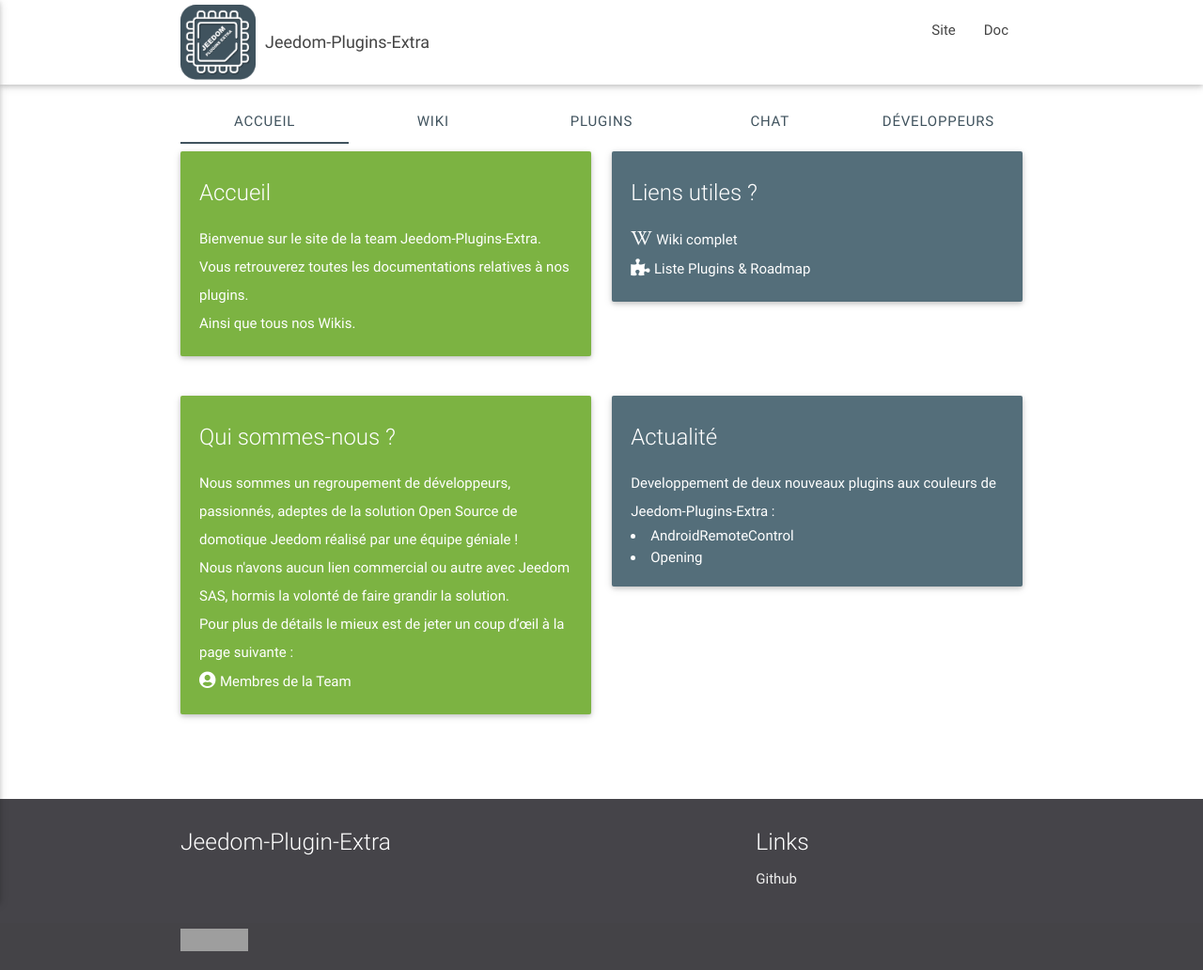
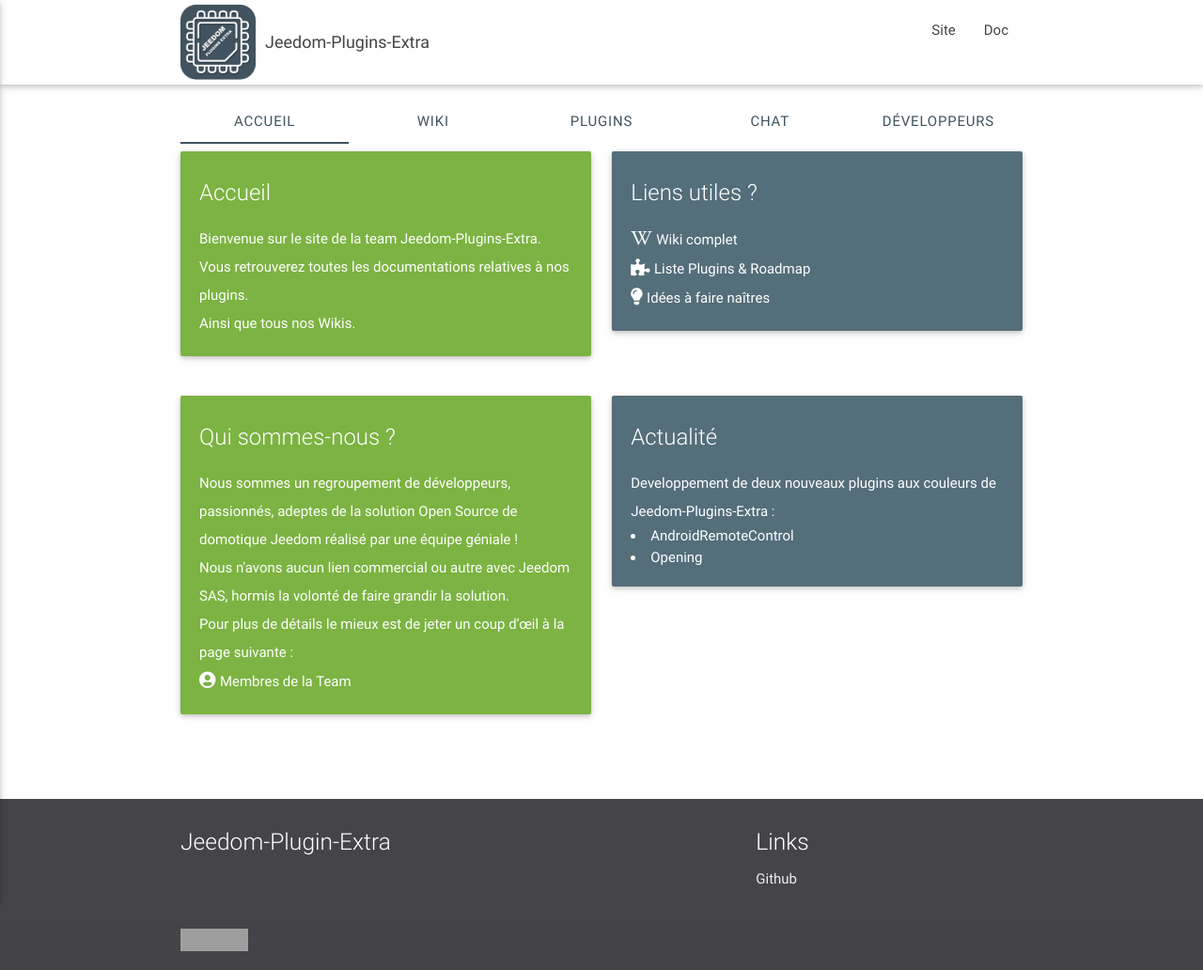
Before and after one commit to NextDom/NextDom.github.io, a Jekyll site: the page index.html, which Jekyll copies as it is, in a window 1280 px wide. Shown: the whole page at 94% size. Built offline with Jekyll 4.4.1, drawn with Linux system fonts in a browser that asks for light colours; nearby versions of some CDN libraries; grey boxes are pictures that could not be loaded.

Commit message:
Update index.html

```diff
--- a/index.html
+++ b/index.html
@@ -80,7 +80,8 @@
  									<p>
                                       <a class="white-text" style="font-size:1.2rem"><i class="fab fa-wikipedia-w"></i> <a class="white-text" href="https://github.com/Jeedom-Plugins-Extra/Jeedom-Plugins-Extra/wiki">Wiki complet</a></br>
                                       <a class="white-text" style="font-size:1.2rem"><i class="fas fa-puzzle-piece"></i> <a class="white-text" href="https://github.com/Jeedom-Plugins-Extra/Jeedom-Plugins-Extra/wiki/03-Liste-Plugins-&-Roadmap">  Liste Plugins & Roadmap</a></br>
- 									</p>
+ 							                              <a class="white-text" style="font-size:1.2rem"><i class="fas fa-lightbulb"></i> <a class="white-text" href="https://github.com/Jeedom-Plugins-Extra/Jeedom-Plugins-Extra/wiki/05-Id%C3%A9es">  Idées à faire naîtres</a></br>
+          </p>
  								</div>
  							</div>
  						</div>
```
